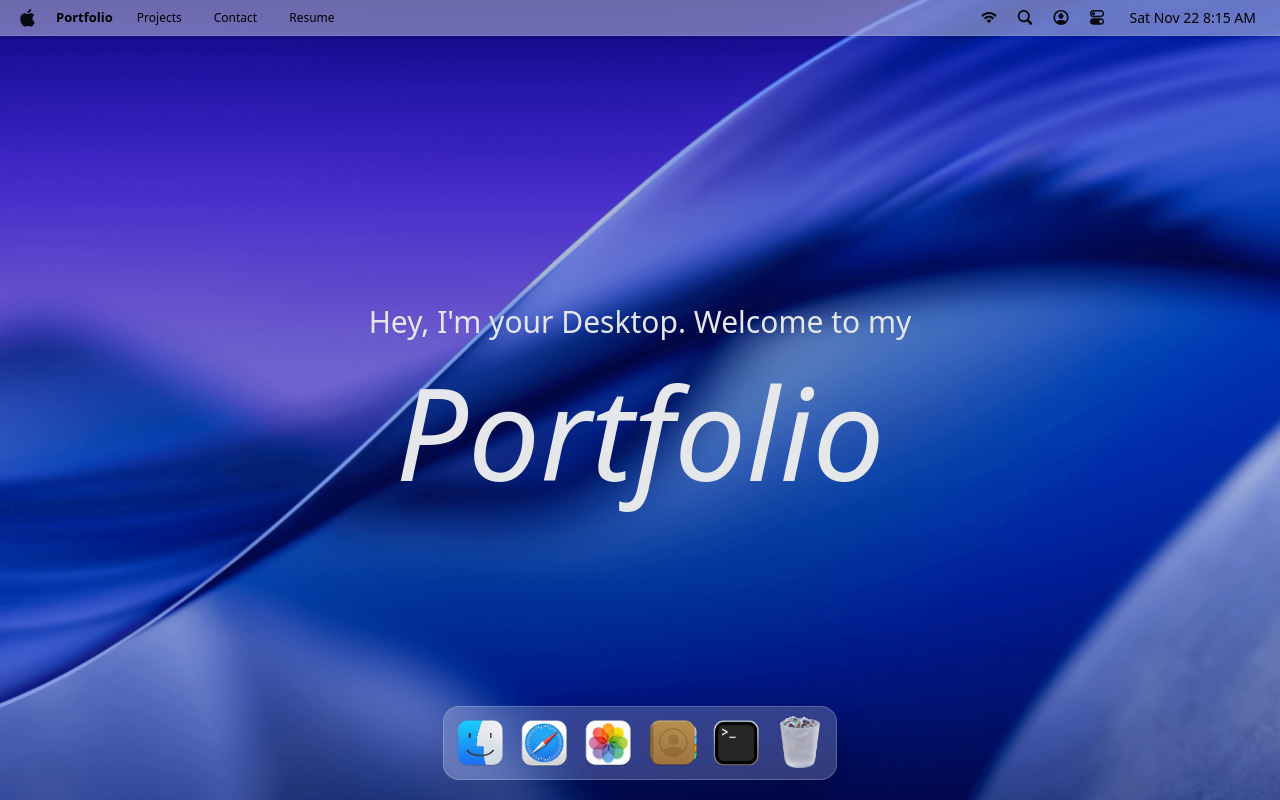
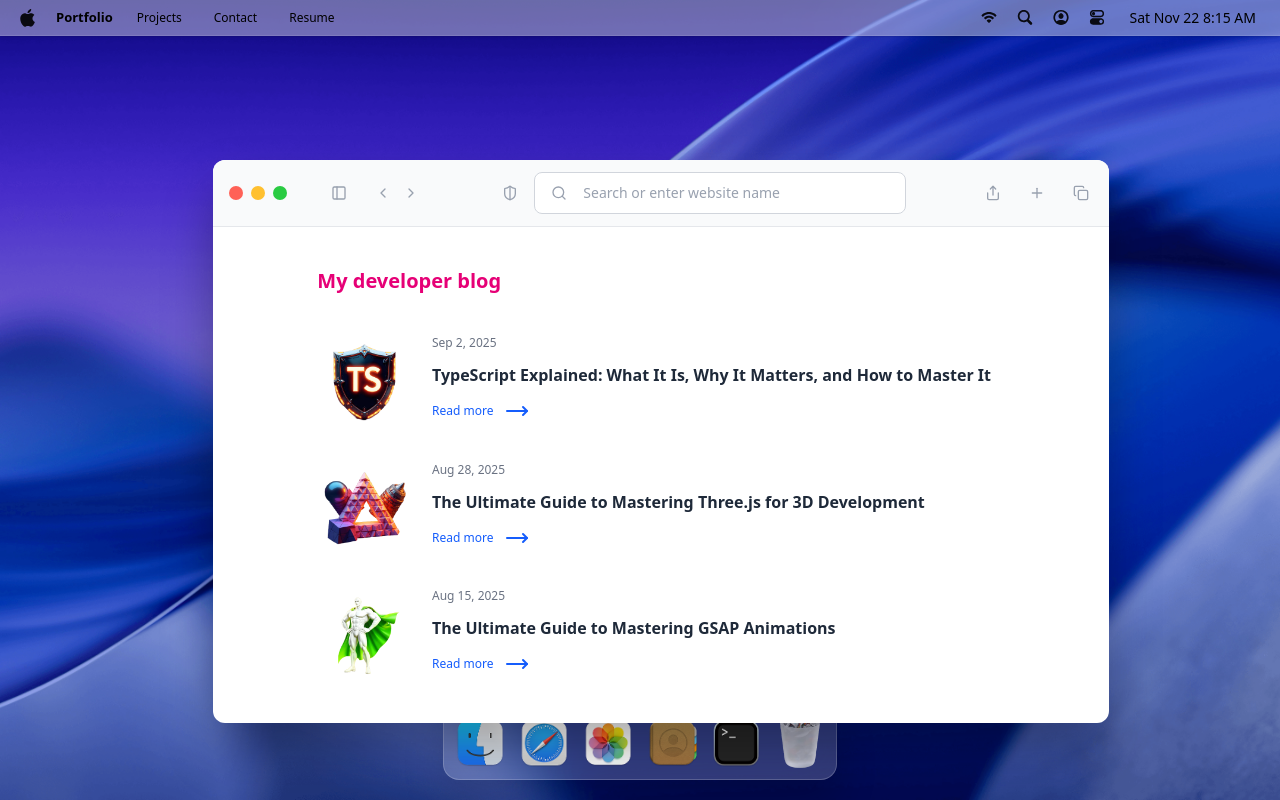
Before and after one commit to viiennella/macos_style_portfolio, a Next.js app: page / in a window 1280 px wide. Both pictures are taken after a click on the button 544 px from the left and 743 px from the top of the page. Built offline with nearby package versions, Linux system fonts and the light colour scheme; a web font is replaced by a local one.

Commit message:
feat: add Safari window component and render it on the main page.

```diff
--- a/app/page.tsx
+++ b/app/page.tsx
@@ -1,6 +1,7 @@
 "use client";
 import { Welcome } from "@/components/welcome";
 import TerminalWindow from "@/windows/terminal";
+import SafariWindow from "@/windows/safari";
 import gsap from "gsap";
 import { Draggable } from "gsap/Draggable";
 
@@ -11,6 +12,7 @@
     <div>
       <Welcome />
       <TerminalWindow />
+      <SafariWindow />
     </div>
   );
 }
--- /dev/null
+++ b/windows/safari.tsx
@@ -0,0 +1,77 @@
+"use client";
+import WindowControls from "@/components/windowControls";
+import { blogPosts } from "@/constants/constants";
+import WindowWrapper from "@/hoc/windowWrapper";
+import {
+  ChevronLeft,
+  ChevronRight,
+  Copy,
+  MoveRight,
+  PanelLeft,
+  Plus,
+  Search,
+  Share,
+  ShieldHalf,
+} from "lucide-react";
+import Image from "next/image";
+
+function Safari() {
+  return (
+    <>
+      <div id="window-header">
+        <WindowControls target="safari" />
+        <PanelLeft className="ml-10 icon" />
+
+        <div className="flex items-center gap-1 ml-5">
+          <ChevronLeft className="icon" />
+          <ChevronRight className="icon" />
+        </div>
+        <div className="flex-1 flex-center gap-3">
+          <ShieldHalf className="icon" />
+          <div className="search">
+            <Search className="icon" />
+            <input
+              type="text"
+              placeholder="Search or enter website name"
+              className="flex-1"
+            />
+          </div>
+        </div>
+        <div className="flex items-center gap-5">
+          <Share className="icon" />
+          <Plus className="icon" />
+          <Copy className="icon" />
+        </div>
+      </div>
+      <div className="blog">
+        <h2>My developer blog</h2>
+        <div className="space-y-8">
+          {blogPosts.map((post) => (
+            <div key={post.id} className="blog-post">
+              <div className="col-span-2">
+                <Image
+                  src={post.image}
+                  alt={post.title}
+                  width={500}
+                  height={500}
+                />
+              </div>
+              <div className="content">
+                <p>{post.date}</p>
+                <h3>{post.title}</h3>
+                <a href={post.link} target="_blank" rel="noopener noreferrer">
+                  Read more
+                  <MoveRight className="icon-hover" />
+                </a>
+              </div>
+            </div>
+          ))}
+        </div>
+      </div>
+    </>
+  );
+}
+
+const SafariWindow = WindowWrapper(Safari, "safari");
+
+export default SafariWindow;
```
